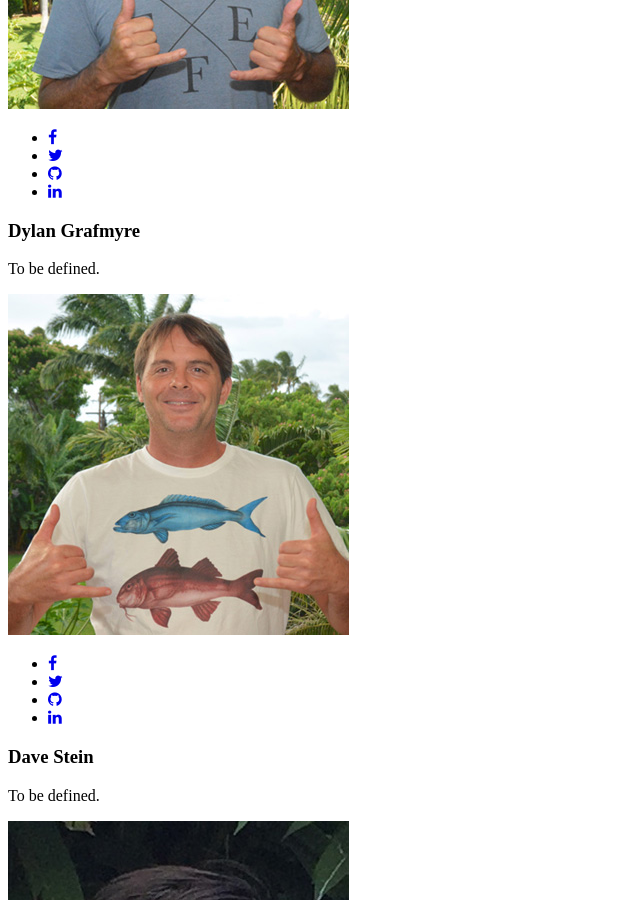
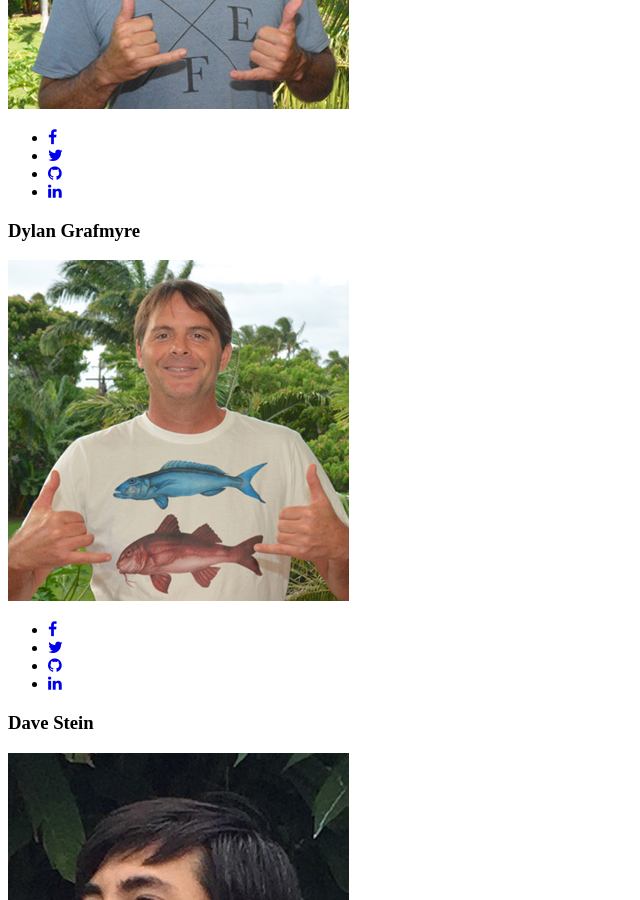
Before and after one commit to shakacode/shakacode-website, a Jekyll site: the page built from about/index.html, in a window 1280 px wide and 900 px high, scrolled down 1726 px. Shown: the whole window, without its empty margins (0-640 px from the left). Built offline with Jekyll 4.4.1, drawn with Linux system fonts in a browser that asks for light colours; nearby versions of some CDN libraries.

Commit message:
remove -to be defined- string

```diff
--- a/about/index.html
+++ b/about/index.html
@@ -78,7 +78,7 @@ title: Shaka Code Work
                 <div class="col-md-7 col-sm-12">
                   <div class="shaka-member__temp-padding-fix">
                     <h3 class="shaka-member__name">Dylan Grafmyre</h3>
-                    <p class="shaka-member__bio">To be defined.</p>
+                    <p class="shaka-member__bio"></p>
                   </div>
                 </div>
               </div><!-- end .shaka-member -->
@@ -107,7 +107,7 @@ title: Shaka Code Work
                 <div class="col-md-7 col-sm-12">
                   <div class="shaka-member__temp-padding-fix">
                     <h3 class="shaka-member__name">Dave Stein</h3>
-                    <p class="shaka-member__bio">To be defined.</p>
+                    <p class="shaka-member__bio"></p>
                   </div>
                 </div>
               </div><!-- end .shaka-member -->
@@ -216,7 +216,7 @@ title: Shaka Code Work
                 <div class="col-md-7 col-sm-12">
                   <div class="shaka-member__temp-padding-fix">
                     <h3 class="shaka-member__name">Patrice Pominville</h3>
-                    <p class="shaka-member__bio">To be defined.</p>
+                    <p class="shaka-member__bio"></p>
                   </div>
                 </div>
               </div><!-- end .shaka-member -->
```
